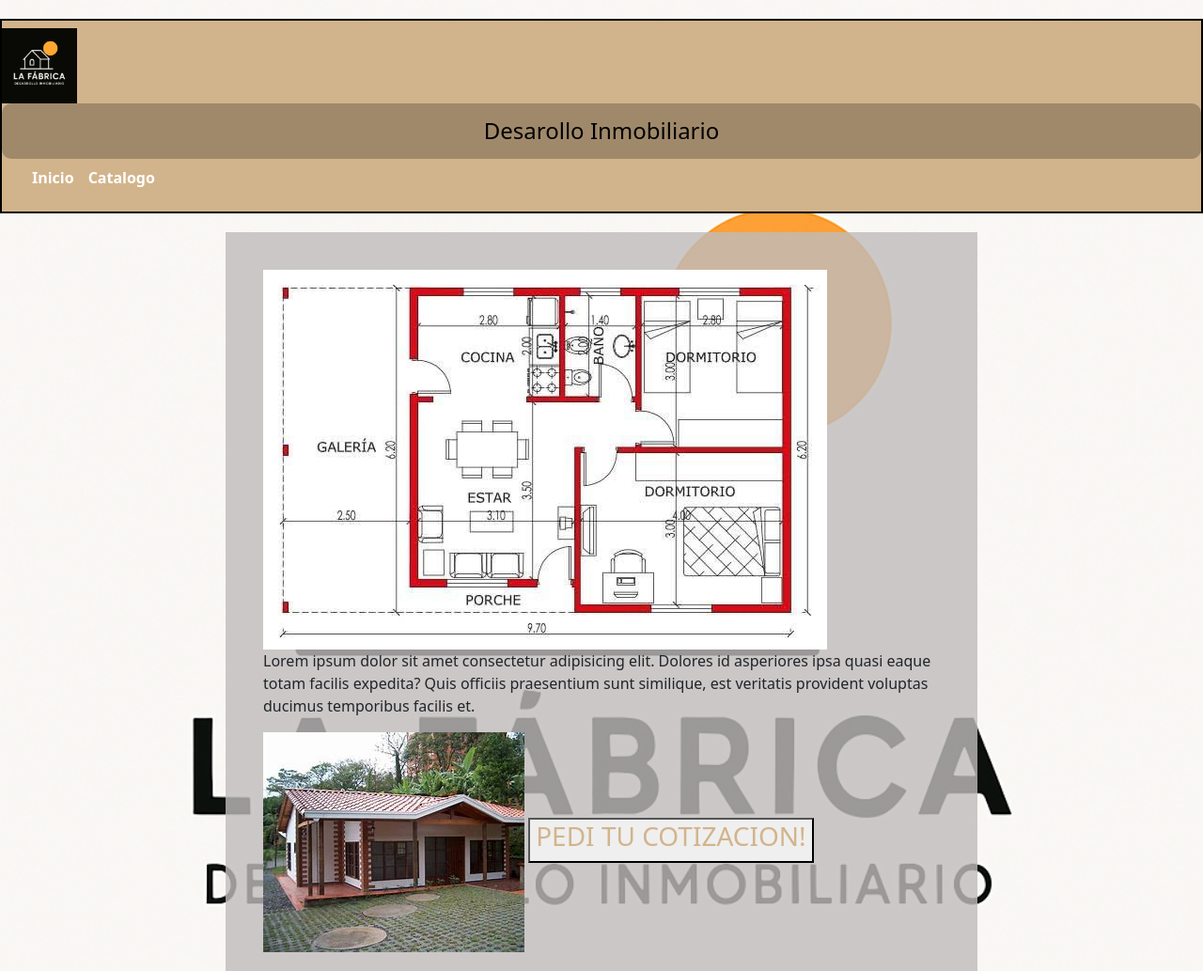
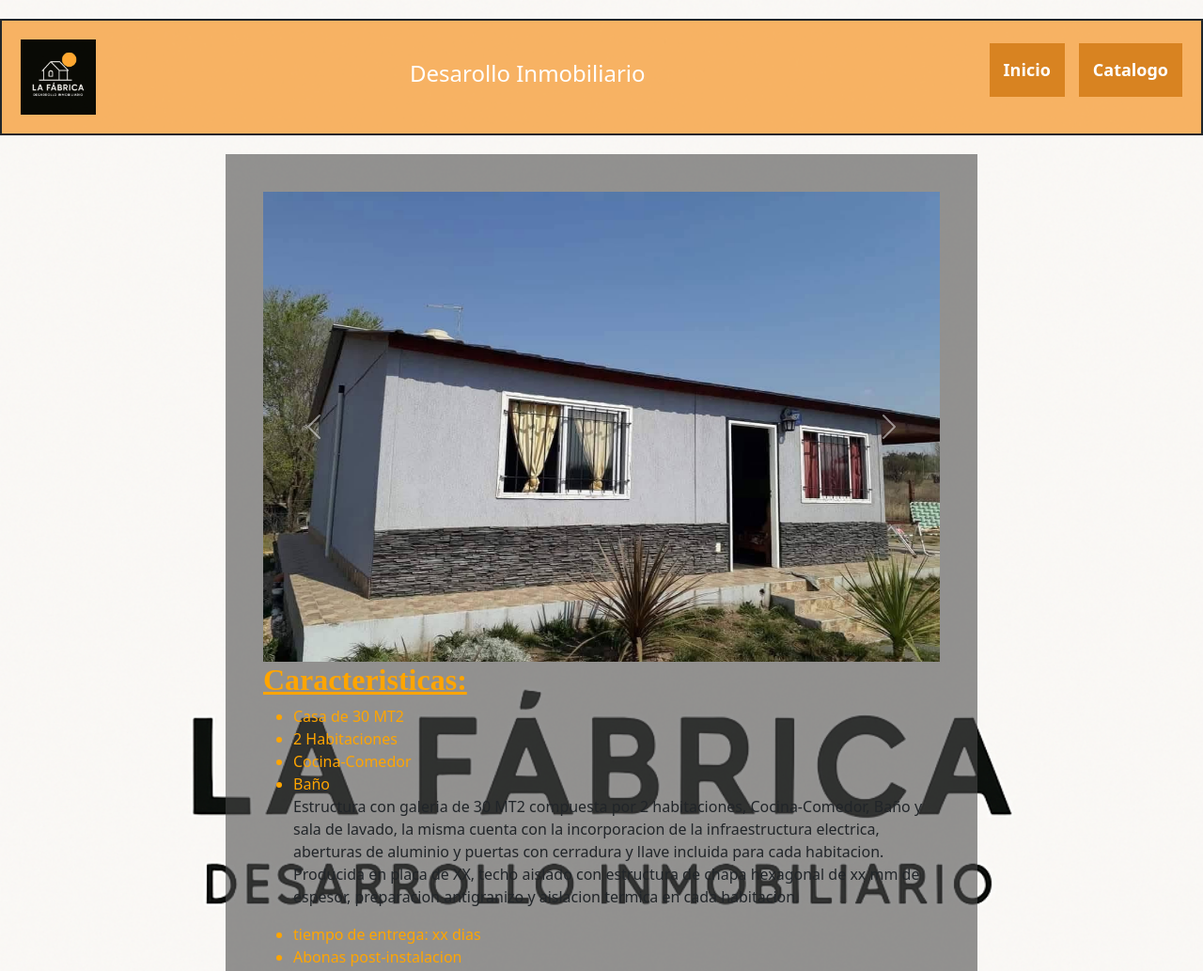
Before and after one commit to LucasG602/la-fabrica, a plain HTML site: page pages/catalogo.html in a window 1280 px wide. Shown: the top 1033 px of the page at 94% size. Drawn offline with nearby package versions, Linux system fonts and the light colour scheme.

Commit message:
styling 1

```diff
--- a/pages/catalogo.html
+++ b/pages/catalogo.html
@@ -4,13 +4,13 @@
     <meta charset="UTF-8">
     <meta name="viewport" content="width=device-width, initial-scale=1.0">
     <link rel="stylesheet" href="../style.css">
-    <link href="https://cdn.jsdelivr.net/npm/bootstrap@5.3.3/dist/css/bootstrap.min.css" rel="stylesheet">
+    <link href="https://cdn.jsdelivr.net/npm/bootstrap@5.3.6/dist/css/bootstrap.min.css" rel="stylesheet" integrity="sha384-4Q6Gf2aSP4eDXB8Miphtr37CMZZQ5oXLH2yaXMJ2w8e2ZtHTl7GptT4jmndRuHDT" crossorigin="anonymous">
     <title>catalogo</title>
 </head>
 <body>
     <header>
     <section>
-            <nav class="navbar">
+            <nav class="barra">
                 <img src="../multimedia/Logo v_1.png" alt="Logo_nav" height="80" width="80" class="Logo_nav">
                 <h1 class="mantra">Desarollo Inmobiliario</h1>
                 <ul>
@@ -21,16 +21,42 @@
     </section>
 </header>
 <main>
-    <section>
-
-            <div>
-            <img src="../multimedia/c1_1.jpeg" alt="casa_1">
-            <p>Lorem ipsum dolor sit amet consectetur adipisicing elit. Dolores id asperiores ipsa quasi eaque totam facilis expedita? Quis officiis praesentium sunt similique, est veritatis provident voluptas ducimus temporibus facilis et.</p>
-            </div>
-            <div>
-            <img src="../multimedia/c1_0.jpg" alt="casa_2">
-            <button><h3>PEDI TU COTIZACION!</h3></button>
-            </div>
+    <section class="galeria">
+        <div id="carouselExampleInterval" class="carousel slide" data-bs-ride="carousel">
+        <div class="carousel-inner">
+        <div class="carousel-item active" data-bs-interval="10000">
+            <img src="../multimedia/c1_2 (1).jpeg" class="d-block w-100" alt="c1" height="500px" width="350px">
+        </div>
+        <div class="carousel-item" data-bs-interval="2000">
+            <img src="../multimedia/c1_2 (2).jpeg" class="d-block w-100" alt="c2" height="500px" width="350px">
+        </div>
+        <div class="carousel-item">
+            <img src="../multimedia/c1_2 (3).jpeg" class="d-block w-100" alt="c3" height="500px" width="350px">
+        </div>
+        </div>
+            <button class="carousel-control-prev" type="button" data-bs-target="#carouselExampleInterval" data-bs-slide="prev">
+            <span class="carousel-control-prev-icon" aria-hidden="true"></span>
+            <span class="visually-hidden">Anterior</span>
+            </button>
+            <button class="carousel-control-next" type="button" data-bs-target="#carouselExampleInterval" data-bs-slide="next">
+            <span class="carousel-control-next-icon" aria-hidden="true"></span>
+            <span class="visually-hidden">Siguiente</span>
+            </button>
+        </div>
+    </section>
+    <section class="Texto_desc">
+        <h2><strong>Caracteristicas:</strong></h2>
+        <ul>
+            <li>Casa de 30 MT2</li>
+            <li>2 Habitaciones</li>
+            <li>Cocina-Comedor</li>
+            <li>Baño</li>
+            <p>Estructura con galeria de 30 MT2 compuesta por 2 habitaciones, Cocina-Comedor, Baño y sala de lavado, la misma cuenta con la incorporacion de la infraestructura electrica, aberturas de aluminio y puertas con cerradura y llave incluida para cada habitacion.
+            Producida en placa de XX, techo aislado con estructura de chapa hexagonal de xx mm de espesor, preparacion antigranizo y aislacion termica en cada habitacion.
+            </p>
+            <li>tiempo de entrega: xx dias</li>
+            <li>Abonas post-instalacion</li>
+        </ul>
     </section>
 
 </main>
@@ -41,5 +67,6 @@
             <button>instagram</button>
 
     </section>
+    <script src="https://cdn.jsdelivr.net/npm/bootstrap@5.3.6/dist/js/bootstrap.bundle.min.js" integrity="sha384-j1CDi7MgGQ12Z7Qab0qlWQ/Qqz24Gc6BM0thvEMVjHnfYGF0rmFCozFSxQBxwHKO" crossorigin="anonymous"></script>
 </body>
 </html>
--- a/style.css
+++ b/style.css
@@ -12,25 +12,28 @@ margin: 0;
 
 
 main{
-      background-color: rgba(192, 188, 188, 0.8); /* Fondo semitransparente para leer el texto */
+      background-color: rgba(74, 74, 74, 0.588); /* Fondo semitransparente para leer el texto */
     padding: 40px;
     max-width: 800px;
     margin: auto;
 }
 
 
-.navbar{
+.barra{
     margin: 20px 0;
     padding: 20px;
     border: 2px solid;
-    background-color: tan;
+    background-color: #f7921eac;
     display: flex;
     align-items: center;
     justify-content: space-between;
-    color: black;
 }
 button{ border-radius: 25%;
 color: tan;
+}
+.barra ul li {
+    background-color: #d07710c9;
+    padding: 15px;
 }
 nav ul {
     list-style: none;
@@ -42,8 +45,7 @@ nav ul {
     top: 0;
     left: 0;
     width: 100%;
-    background-color: rgb(160, 137, 106);
-    color: black;
+    color: white;
     text-align: center;
     padding: 15px 0;
     font-size: 24px;
@@ -55,7 +57,27 @@ nav a {
     color: white;
     text-decoration: none;
     font-weight: bold;
+    font-size: 18px;
 }
 .logo_nav {
     height: 50px;
 }
+----------------------------------------------------------------------------------------------------
+.Texto_desc {
+    list-style: circle;
+    text-decoration: solid;
+    font-size: 18px;
+    text-align: left;
+    text-decoration-color: orange;
+
+}
+.Texto_desc h2{
+    font-weight: 500;
+    font-family: 'Times New Roman', Times, serif;
+    color: orange;
+    text-decoration: underline;
+
+}
+.Texto_desc li{
+    color: orange;
+}
```
Also changed, not shown: Index.html (+11 -7 lines), pages/prueba.html (added, +49 -0 lines), multimedia/billete-de-dólares-estadounidenses-con-textura-dorada-y-fondo-negro-para-propósitos-diseño-241124453.webp (deleted), multimedia/c1_2 (1).jpeg (added), multimedia/c1_2 (2).jpeg (added), multimedia/c1_2 (3).jpeg (added).
